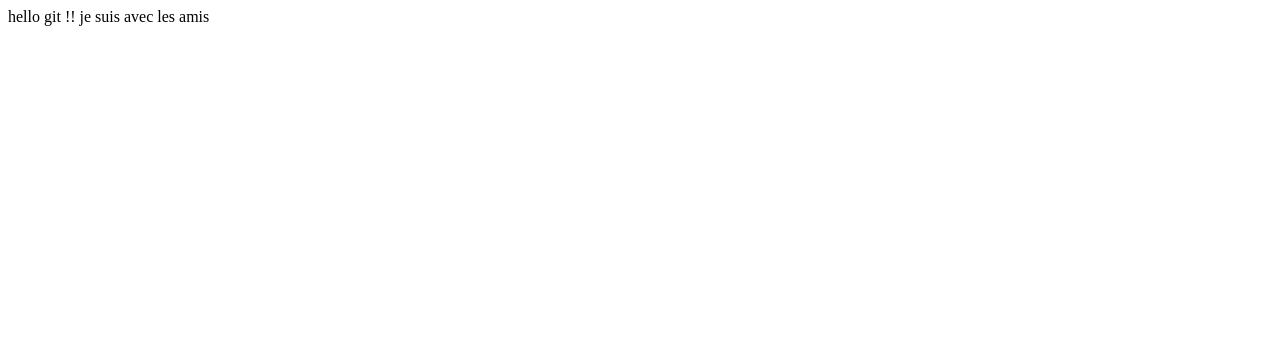
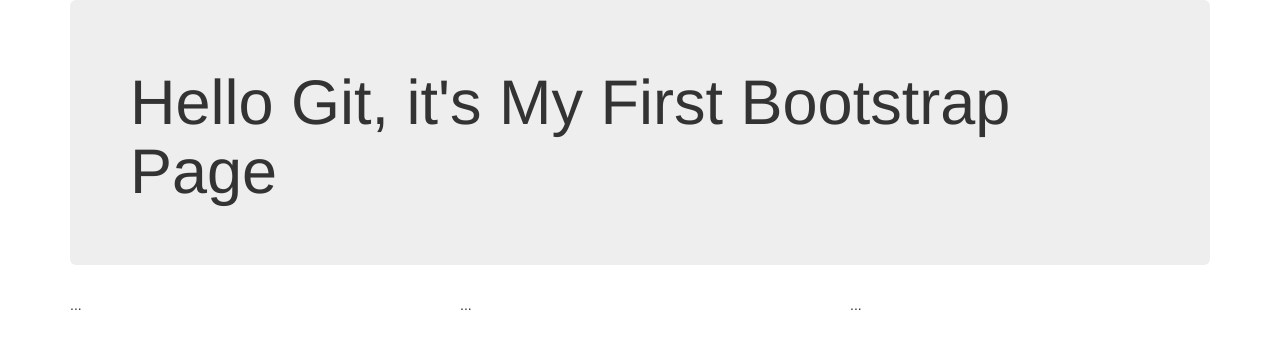
Before and after one commit to rabie12/gestion-rh, a plain HTML site: page index.html in a window 1280 px wide. Drawn offline with nearby package versions, Linux system fonts and the light colour scheme.

Commit message:
Ma première page BS

```diff
--- a/index.html
+++ b/index.html
@@ -1,3 +1,31 @@
-<html>
-    <p>hello git !! je suis avec les amis </p>
+<!DOCTYPE html>
+<html lang="en">
+<head>
+<title>Bootstrap Example</title>
+<meta charset="utf-8">
+<meta name="viewport" content="width=device-width, initial-scale=1">
+<link rel="stylesheet" href="https://maxcdn.bootstrapcdn.com/bootstrap/3.3.7/css/bootstrap.min.css">
+<script src="https://ajax.googleapis.com/ajax/libs/jquery/3.2.0/jquery.min.js"></script>
+<script src="https://maxcdn.bootstrapcdn.com/bootstrap/3.3.7/js/bootstrap.min.js"></script>
+</head>
+<body>
+
+<div class="container">
+  <div class="jumbotron">
+    <h1>Hello Git, it's My First Bootstrap Page</h1>
+  </div>
+  <div class="row">
+    <div class="col-sm-4">
+      ...
+    </div>
+    <div class="col-sm-4">
+      ...
+    </div>
+    <div class="col-sm-4">
+    ...
+    </div>
+  </div>
+</div>
+
+</body>
 </html>
```
